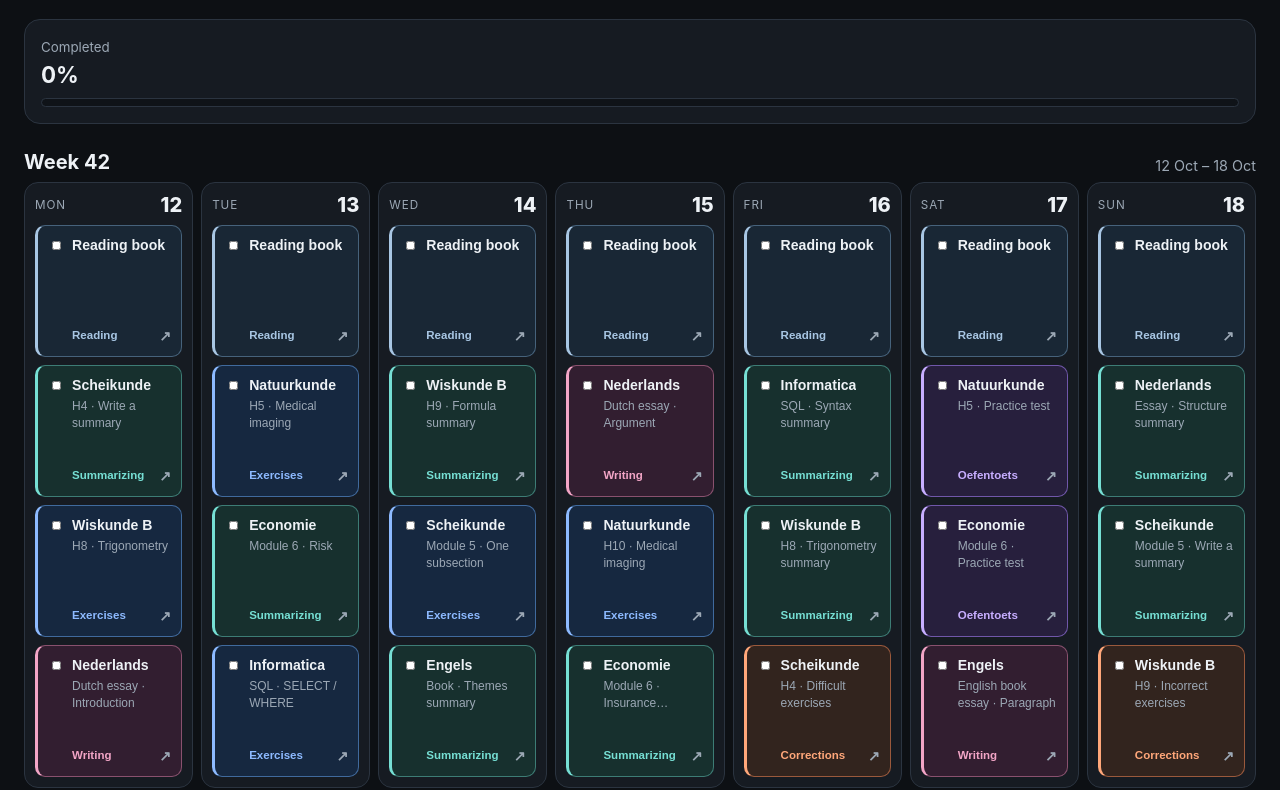
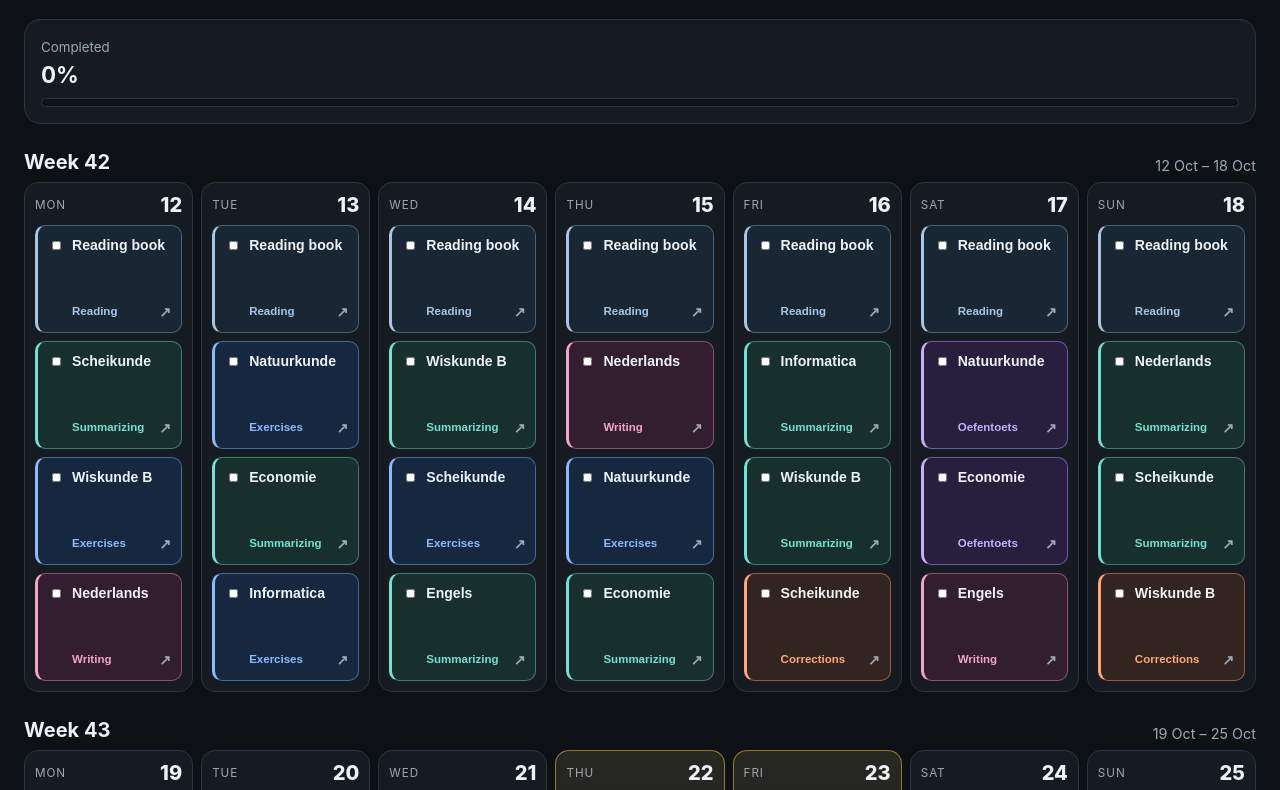
Before and after one commit to Eski132/study-planning, a website: page index.html in a window 1280 px wide. Shown: the part 147-937 px from the top of the page. Drawn offline with Linux system fonts and the light colour scheme; no server answers.

Commit message:
Hide lesson topics in cards and show them only in details popup (#15)

```diff
--- a/index.html
+++ b/index.html
@@ -37,7 +37,7 @@ button:hover{border-color:#485566}
 .date-head{display:flex;justify-content:space-between;align-items:center}
 .dow{text-transform:uppercase;font-size:.73rem;letter-spacing:.08em;color:var(--muted)}
 .num{font-size:1.25rem;font-weight:850}
-.tasks{display:grid;grid-auto-rows:132px;gap:8px}
+.tasks{display:grid;grid-auto-rows:108px;gap:8px}
 .task{display:grid;grid-template-columns:16px minmax(0,1fr);gap:8px;align-items:start;background:var(--category-fill,#11161c);border:1px solid var(--category-border,#252e38);border-left:3px solid var(--category-accent,var(--blue));border-radius:10px;padding:10px;height:100%;min-height:0;overflow:hidden}
 .task input{margin-top:3px;accent-color:var(--category-accent,var(--blue));cursor:pointer}
 .task-copy{min-width:0}
@@ -46,7 +46,9 @@ button:hover{border-color:#485566}
 .task-open:focus-visible{outline:2px solid var(--category-accent,var(--blue));outline-offset:3px}
 .task-copy b{color:var(--text);font-size:.88rem;line-height:1.3;display:-webkit-box;-webkit-box-orient:vertical;-webkit-line-clamp:2;overflow:hidden}
 .task-copy small{display:block;color:var(--muted);font-size:.75rem;line-height:1.4;margin-top:4px;overflow-wrap:anywhere}
-.task-open > small:not(.study-meta):not(.study-description){display:-webkit-box;-webkit-box-orient:vertical;-webkit-line-clamp:2;overflow:hidden}
+.task-open > small:not(.study-meta):not(.study-description){display:none}
+/* Keep official exam times visible; only lesson topics move into the popup. */
+.category-exam .task-open > small:not(.study-meta):not(.study-description){display:block}
 .task-open .study-meta,.task-open .study-description{display:none}
 .task-category{display:flex;justify-content:space-between;align-items:center;gap:4px;width:100%;min-height:20px;margin-top:auto;color:var(--category-accent,var(--blue));font-weight:650;font-size:.72rem;line-height:1.2;white-space:nowrap}
 .task-view{color:var(--muted);font-size:.88rem;font-weight:700;flex-shrink:0}
@@ -99,7 +101,7 @@ footer{text-align:center;color:var(--muted);padding:28px 0 40px}
           <input type="checkbox" data-id="2026-10-12-1">
           <button type="button" class="task-copy task-open" aria-label="View lesson details"><b>Scheikunde</b><small>H4 · Write a summary</small><small class="study-meta"><strong>Method:</strong> Summarizing</small><small class="study-description">• Summarize one H4 subsection in your own words.
 • Include key terms and any formulas or rules from that subsection.
-• Compare your summary with the textbook and fill any gaps.</small><span class="task-category">Summarizing<span class="task-view" aria-hidden="true">↗</span></span></span></button>
+• Compare your summary with the textbook and fill any gaps.</small><span class="task-category">Summarizing<span class="task-view" aria-hidden="true">↗</span></span></button>
         </div>
         <div class="task category-exercises">
           <input type="checkbox" data-id="2026-10-12-2">
@@ -156,7 +158,7 @@ footer{text-align:center;color:var(--muted);padding:28px 0 40px}
           <input type="checkbox" data-id="2026-10-14-1">
           <button type="button" class="task-copy task-open" aria-label="View lesson details"><b>Wiskunde B</b><small>H9 · Formula summary</small><small class="study-meta"><strong>Method:</strong> Summarizing</small><small class="study-description">• Write a summary of the H9 exponential rules you have learned.
 • Explain what each formula is used for.
-• Include one worked H9 example from the textbook.</small><span class="task-category">Summarizing<span class="task-view" aria-hidden="true">↗</span></span></span></button>
+• Include one worked H9 example from the textbook.</small><span class="task-category">Summarizing<span class="task-view" aria-hidden="true">↗</span></span></button>
         </div>
         <div class="task category-exercises">
           <input type="checkbox" data-id="2026-10-14-2">
@@ -167,7 +169,7 @@ footer{text-align:center;color:var(--muted);padding:28px 0 40px}
           <input type="checkbox" data-id="2026-10-14-3">
           <button type="button" class="task-copy task-open" aria-label="View lesson details"><b>Engels</b><small>Book · Themes summary</small><small class="study-meta"><strong>Method:</strong> Summarizing</small><small class="study-description">• Summarize the important events and characters in your English book so far.
 • Write down the main themes in your own words.
-• Note a scene you could mention in your book essay.</small><span class="task-category">Summarizing<span class="task-view" aria-hidden="true">↗</span></span></span></button>
+• Note a scene you could mention in your book essay.</small><span class="task-category">Summarizing<span class="task-view" aria-hidden="true">↗</span></span></button>
         </div></div>
     </article>
     <article class="day" data-date="2026-10-15">
@@ -196,7 +198,7 @@ footer{text-align:center;color:var(--muted);padding:28px 0 40px}
           <input type="checkbox" data-id="2026-10-15-3">
           <button type="button" class="task-copy task-open" aria-label="View lesson details"><b>Economie</b><small>Module 6 · Insurance summary</small><small class="study-meta"><strong>Method:</strong> Summarizing</small><small class="study-description">• Summarize the insurance section of Module 6.
 • Define its important terms using your own words.
-• Add one example from the book for each key idea.</small><span class="task-category">Summarizing<span class="task-view" aria-hidden="true">↗</span></span></span></button>
+• Add one example from the book for each key idea.</small><span class="task-category">Summarizing<span class="task-view" aria-hidden="true">↗</span></span></button>
         </div></div>
     </article>
     <article class="day" data-date="2026-10-16">
@@ -215,13 +217,13 @@ footer{text-align:center;color:var(--muted);padding:28px 0 40px}
           <input type="checkbox" data-id="2026-10-16-1">
           <button type="button" class="task-copy task-open" aria-label="View lesson details"><b>Informatica</b><small>SQL · Syntax summary</small><small class="study-meta"><strong>Method:</strong> Summarizing</small><small class="study-description">• Write a clear summary of SELECT, FROM, WHERE and ORDER BY.
 • Explain what each part of a query does.
-• Copy one short example query and label each part.</small><span class="task-category">Summarizing<span class="task-view" aria-hidden="true">↗</span></span></span></button>
+• Copy one short example query and label each part.</small><span class="task-category">Summarizing<span class="task-view" aria-hidden="true">↗</span></span></button>
         </div>
         <div class="task category-summarizing">
           <input type="checkbox" data-id="2026-10-16-2">
           <button type="button" class="task-copy task-open" aria-label="View lesson details"><b>Wiskunde B</b><small>H8 · Trigonometry summary</small><small class="study-meta"><strong>Method:</strong> Summarizing</small><small class="study-description">• Summarize the trigonometry rules from H8 covered in class.
 • Write when to use each formula or rule.
-• Add one labelled example from H8 and check it with your notes.</small><span class="task-category">Summarizing<span class="task-view" aria-hidden="true">↗</span></span></span></button>
+• Add one labelled example from H8 and check it with your notes.</small><span class="task-category">Summarizing<span class="task-view" aria-hidden="true">↗</span></span></button>
         </div>
         <div class="task category-corrections">
           <input type="checkbox" data-id="2026-10-16-3">
@@ -273,13 +275,13 @@ footer{text-align:center;color:var(--muted);padding:28px 0 40px}
           <input type="checkbox" data-id="2026-10-18-1">
           <button type="button" class="task-copy task-open" aria-label="View lesson details"><b>Nederlands</b><small>Essay · Structure summary</small><small class="study-meta"><strong>Method:</strong> Summarizing</small><small class="study-description">• Summarize how to build a Dutch essay: introduction, thesis, arguments and conclusion.
 • List useful linking words and points from teacher feedback.
-• Turn your notes into a checklist for the next essay.</small><span class="task-category">Summarizing<span class="task-view" aria-hidden="true">↗</span></span></span></button>
+• Turn your notes into a checklist for the next essay.</small><span class="task-category">Summarizing<span class="task-view" aria-hidden="true">↗</span></span></button>
         </div>
         <div class="task category-summarizing">
           <input type="checkbox" data-id="2026-10-18-2">
           <button type="button" class="task-copy task-open" aria-label="View lesson details"><b>Scheikunde</b><small>Module 5 · Write a summary</small><small class="study-meta"><strong>Method:</strong> Summarizing</small><small class="study-description">• Summarize one difficult Module 5 subsection.
 • List the key terms, processes and rules taught in that section.
-• Compare with your textbook and correct anything missing.</small><span class="task-category">Summarizing<span class="task-view" aria-hidden="true">↗</span></span></span></button>
+• Compare with your textbook and correct anything missing.</small><span class="task-category">Summarizing<span class="task-view" aria-hidden="true">↗</span></span></button>
         </div>
         <div class="task category-corrections">
           <input type="checkbox" data-id="2026-10-18-3">
```
